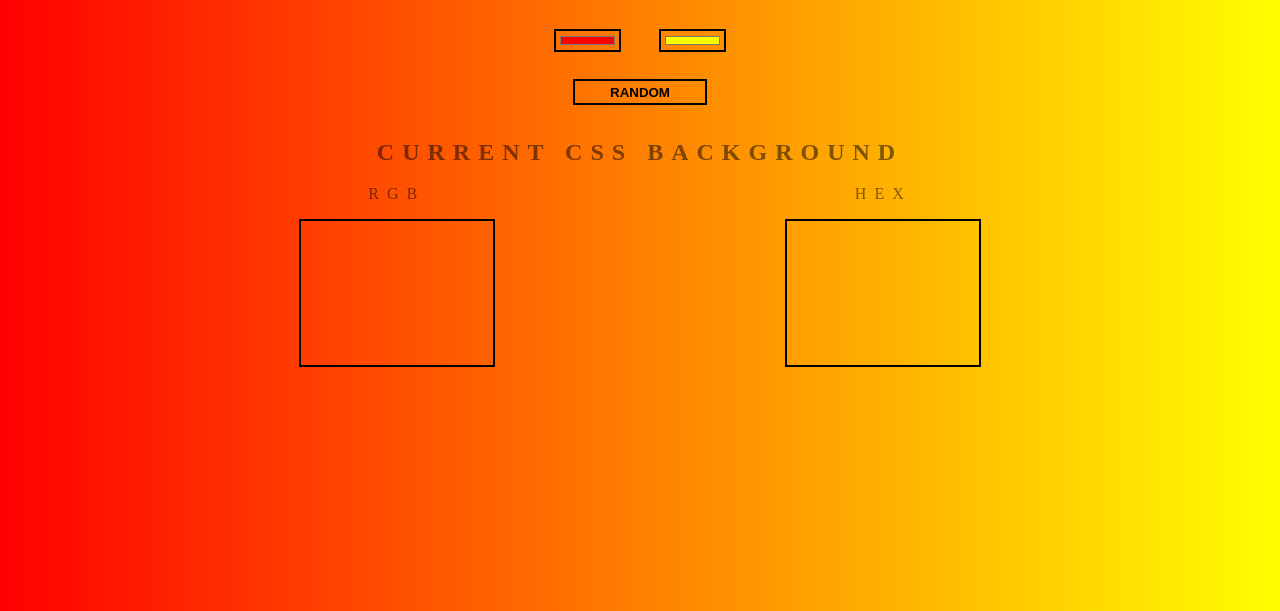
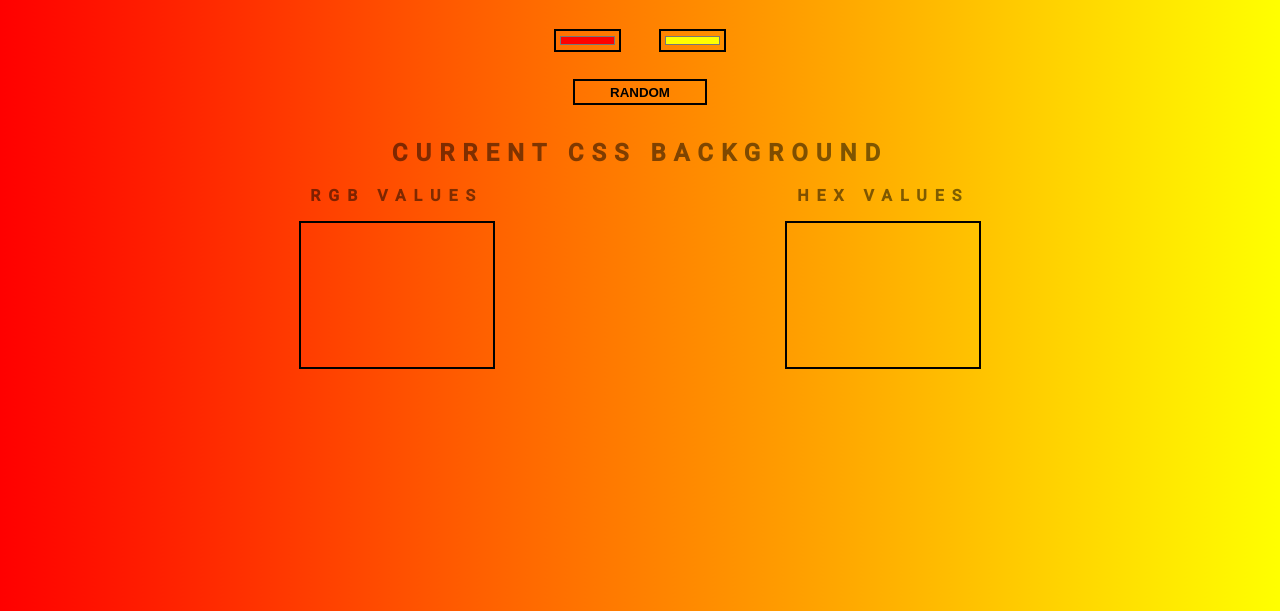
Before and after one commit to Eilima/background-generator, a plain HTML site: page index.html in a window 1280 px wide. Shown: the part 189-800 px from the top of the page. Drawn offline with Linux system fonts and the light colour scheme.

Commit message:
Adding some small changes

```diff
--- a/index.html
+++ b/index.html
@@ -2,6 +2,7 @@
 <html>
 <head>
 	<title>Gradient Background</title>
+	<link href="https://fonts.googleapis.com/css?family=Roboto:400,500&display=swap" rel="stylesheet">
 	<link rel="stylesheet" type="text/css" href="style.css">
 </head>
 <body id="gradient">
@@ -14,11 +15,11 @@
 	<h2>Current CSS Background</h2>
 	<div class="test">
 		<div>
-			RGB
+			<b>RGB Values</b>
 		<h3 class="colorVal" id="rgb"></h3>
 		</div>
 		<div>
-			HEX
+			<b>HEX Values</b>
 		<h3 class="colorVal" id="hex"></h3>
 		</div>
 	</div>
--- a/style.css
+++ b/style.css
@@ -1,5 +1,6 @@
 body {
-	font: 'Raleway', sans-serif;
+    font-family: 'Roboto', 'Raleway', sans-serif;
+    font: 'Roboto Medium';
     color: rgba(0,0,0,.5);
     text-align: center;
     text-transform: uppercase;
@@ -18,7 +19,7 @@ h1 {
 }
 
 h3 {
-	font: 900 1em 'Raleway', sans-serif;
+	font: 900 1em 'Roboto', sans-serif;
     color: rgb(2, 2, 2);
     text-align: center;
     text-transform: none;
```
